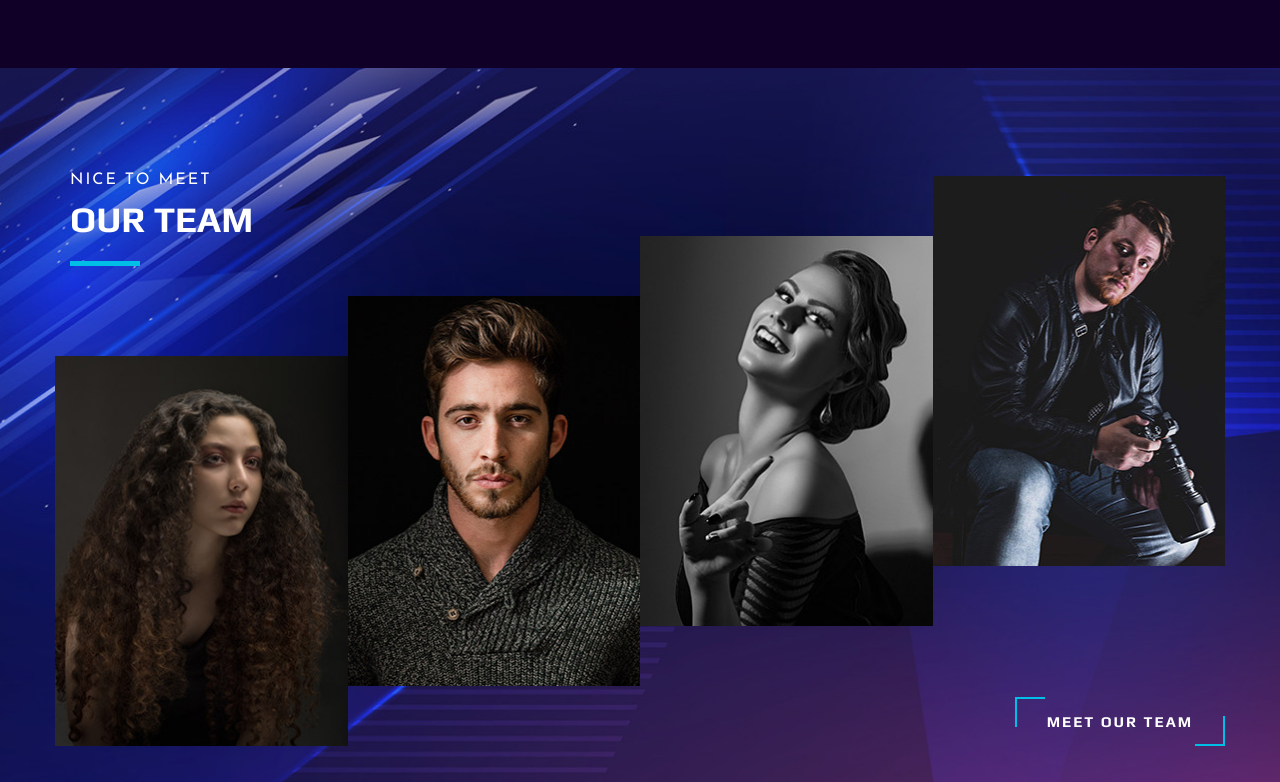
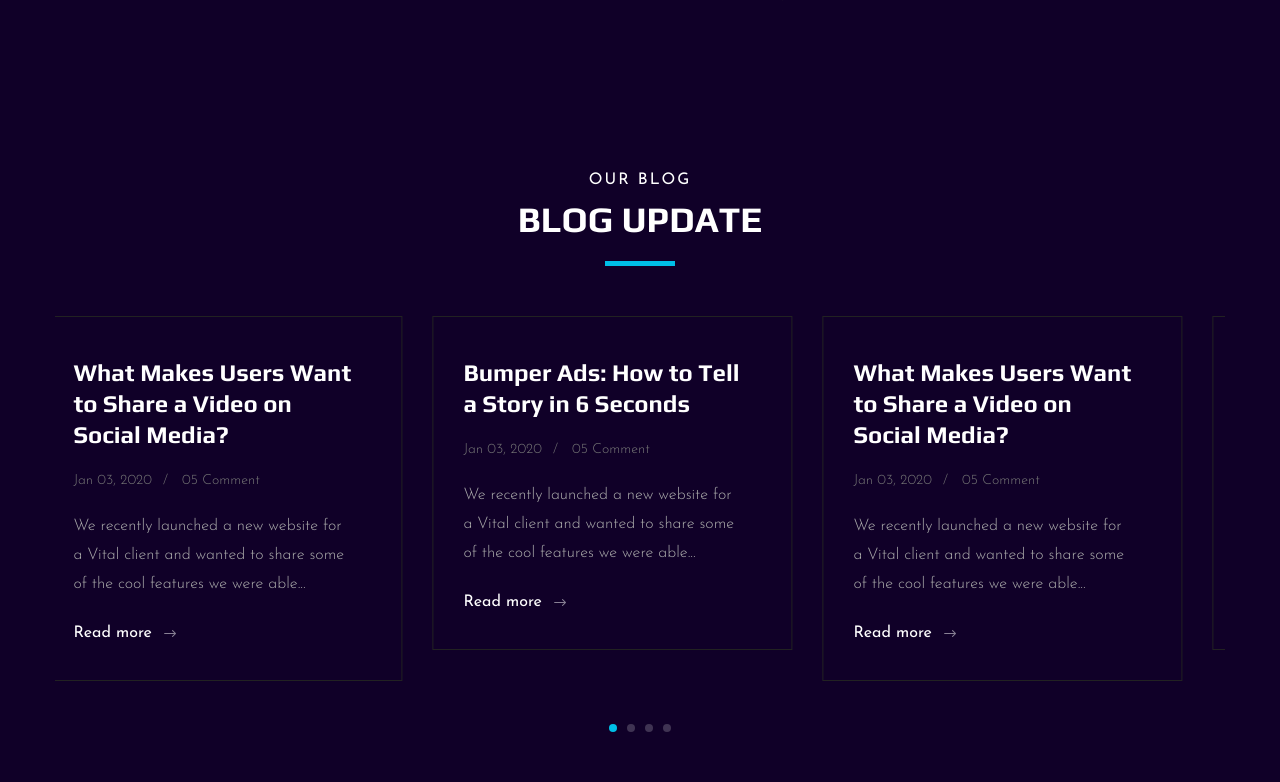
Before and after one commit to architmehta3/sam-portfolio, a plain HTML site: page index.html in a window 1280 px wide. Shown: the part 2926-3708 px from the top of the page. Drawn offline with Linux system fonts and the light colour scheme.

Commit message:
deleted team

```diff
--- a/index.html
+++ b/index.html
@@ -296,7 +296,7 @@
     <!-- Counter Section End -->
 
     <!-- Team Section Begin -->
-    <section class="team spad set-bg" data-setbg="img/team-bg.jpg">
+    <!-- <section class="team spad set-bg" data-setbg="img/team-bg.jpg">
         <div class="container">
             <div class="row">
                 <div class="col-lg-12">
@@ -370,7 +370,7 @@
                 </div>
             </div>
         </div>
-    </section>
+    </section> -->
     <!-- Team Section End -->
 
     <!-- Latest Blog Section Begin -->
```
